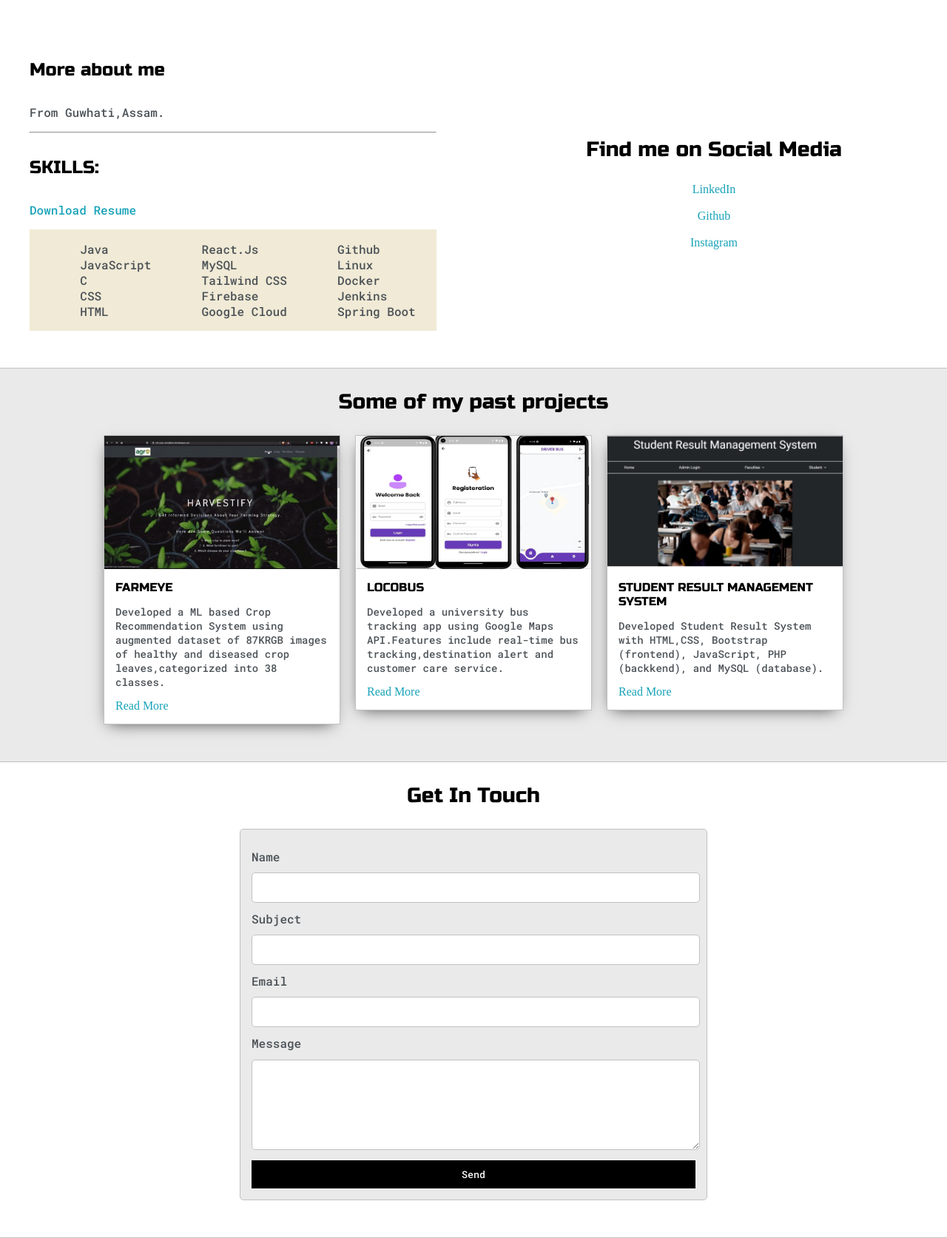
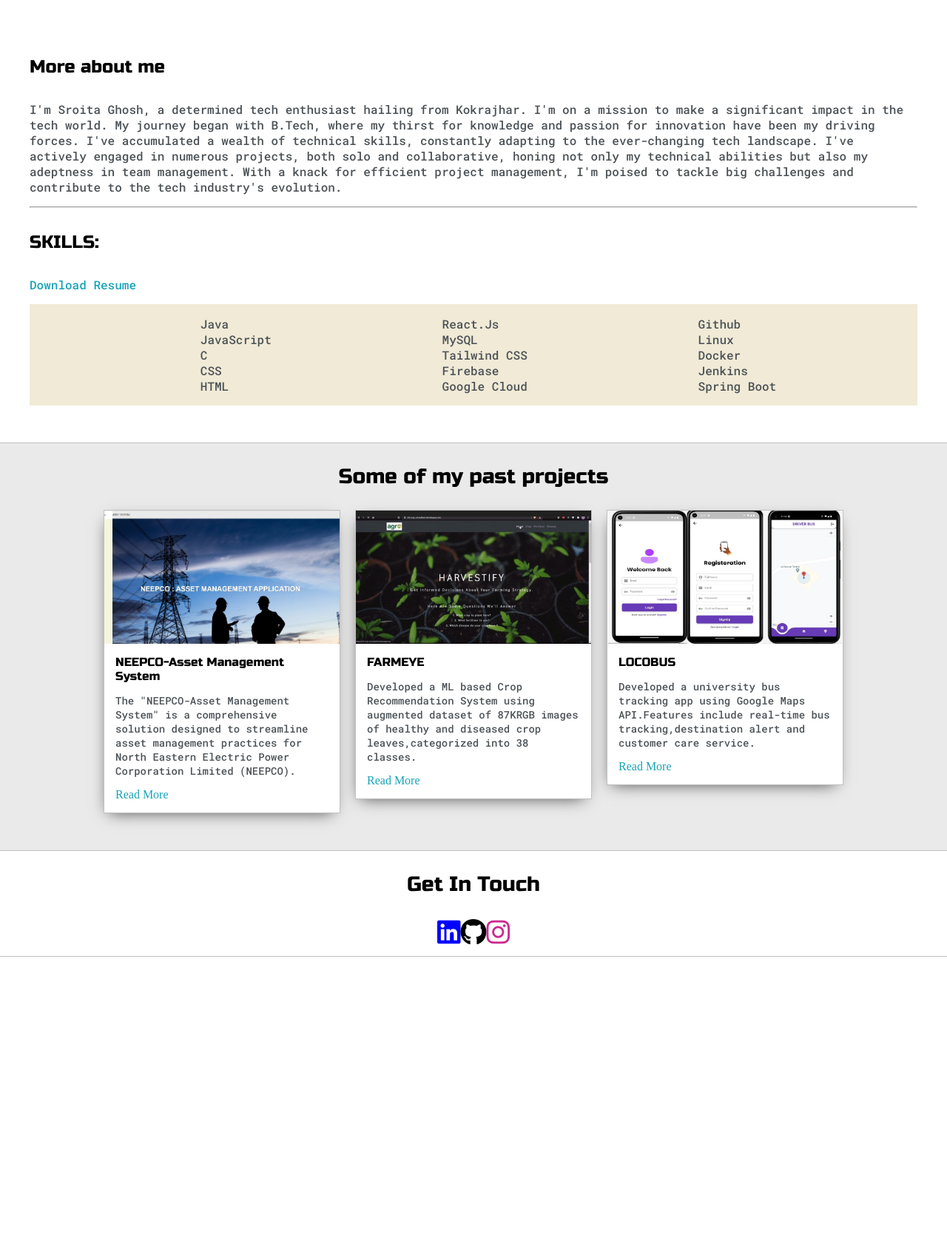
Before and after one commit to Sroitagh/sroita.github.io, a plain HTML site: page index.html in a window 1280 px wide. Shown: the part 700-2373 px from the top of the page at 74% size. After the commit the page ends 1993 px from the top, so only its background shows below. Drawn offline with Linux system fonts and the light colour scheme.

Commit message:
Feature: contact section updated

```diff
--- a/index.html
+++ b/index.html
@@ -8,10 +8,38 @@
 
 	<link href="https://fonts.googleapis.com/css2?family=Russo+One&display=swap" rel="stylesheet">
 
+	<link rel="stylesheet" href="https://cdnjs.cloudflare.com/ajax/libs/font-awesome/6.0.0-beta3/css/all.min.css">
+
 	<link href="https://fonts.googleapis.com/css2?family=Roboto+Mono:wght@500&family=Russo+One&display=swap" rel="stylesheet">
 
 	<link rel="stylesheet" type="text/css" href="default.css">
+
 	<link id="theme-style" rel="stylesheet" type="text/css" href="">
+
+	<style>
+        /* CSS for centering and enlarging the icons */
+        .icon-link {
+            display: flex;
+            justify-content: center;
+            align-items: center;
+            font-size: 36px; /* Adjust the font size to make the icons bigger */
+            margin: 10px; /* Add some margin for spacing between icons */
+        }
+		/* LinkedIn icon color */
+        .fab.fa-linkedin {
+            color: blue;
+        }
+
+        /* Instagram icon color */
+        .fab.fa-instagram {
+            color: rgb(205, 40, 145);
+        }
+
+        /* GitHub icon color */
+        .fab.fa-github {
+            color: black;
+        }
+    </style>
 </head>
 <body>
 
@@ -27,11 +55,7 @@
 
 					<!-- Link around dots-wrapper added after tutorial video -->
 					<a href="index.html">
-						<div class="dots-wrapper">
-							<div id="dot-1" class="browser-dot"></div>
-							<div id="dot-2" class="browser-dot"></div>
-							<div id="dot-3" class="browser-dot"></div>
-						</div>
+
 					</a>
 
 
@@ -83,7 +107,8 @@
 				<div class="about-me">
 					<h4>More about me</h4>
 
-					<p>From Guwhati,Assam.</p>
+					<p>
+						I'm Sroita Ghosh, a determined tech enthusiast hailing from Kokrajhar. I'm on a mission to make a significant impact in the tech world. My journey began with B.Tech, where my thirst for knowledge and passion for innovation have been my driving forces. I've accumulated a wealth of technical skills, constantly adapting to the ever-changing tech landscape. I've actively engaged in numerous projects, both solo and collaborative, honing not only my technical abilities but also my adeptness in team management. With a knack for efficient project management, I'm poised to tackle big challenges and contribute to the tech industry's evolution.</p>
                     <p></p>
 					<p></p>
 
@@ -124,17 +149,6 @@
 				</div>
 
 
-				<div class="social-links">
-
-					<h3>Find me on Social Media </h3>
-
-					<a target="_blank" href="https://www.linkedin.com/in/sroita-ghosh-242b3a1ab/">LinkedIn</a>
-					<br>
-					<a target="_blank" href="https://github.com/Sroitagh">Github</a>
-                    <br>
-					<a target="_blank" href="https://www.instagram.com/_sroita_gh/">Instagram</a>
-				</div>
-			</div>
 
 		</div>
 	</section>
@@ -144,6 +158,18 @@
 			<h3 style="text-align: center;">Some of my past projects</h3>
 
 			<div class="post-wrapper">
+
+				<div>
+					<div class="post">
+						<img class="thumbnail" src="images/front-AMS.jpg">
+						<div class="post-preview">
+							<h6 class="post-title">NEEPCO-Asset Management System</h6>
+							<p class="post-intro">The "NEEPCO-Asset Management System" is a comprehensive solution designed to streamline asset management practices for North Eastern Electric Power Corporation Limited (NEEPCO).</p>
+							<a href="NEEPCO.html">Read More</a>
+						</div>
+					</div>
+				</div>
+
 
 				<div>
 					<div class="post">
@@ -167,7 +193,7 @@
 					</div>
 				</div>
 
-				<div>
+				<!-- <div>
 					<div class="post">
 						<img class="thumbnail" src="images/SRMS-dash.png">
 						<div class="post-preview">
@@ -176,7 +202,7 @@
 							<a href="SRMS.html">Read More</a>
 						</div>
 					</div>
-				</div>
+				</div> -->
 
 			</div>
 		</div>
@@ -186,24 +212,21 @@
 		<div class="main-container">
 			<a href=""></a>
 			<h3 style="text-align: center;">Get In Touch</h3>
+			<a name="contact"></a>
+			<div class="icon-link">
+				<a href="https://www.linkedin.com/in/sroita-ghosh-242b3a1ab" target="_blank" rel="noopener noreferrer">
+					<i class="fab fa-linkedin"></i>
 
-			<form id="contact-form">
-				<a name="contact"></a>
+				</a>
 
-				<label>Name</label>
-				<input class="input-field" type="text" name="name">
+				<a href="https://github.com/Sroitagh" target="_blank" rel="noopener noreferrer">
+					<i class="fab fa-github"></i>
+				</a>
 
-				<label>Subject</label>
-				<input class="input-field" type="text" name="subject">
-
-				<label>Email</label>
-				<input class="input-field" type="text" name="email">
-
-				<label>Message</label>
-				<textarea class="input-field" name="message"></textarea>
-
-				<input id="submit-btn" type="submit" value="Send">
-			</form>
+				<a href="https://www.instagram.com/_sroita_gh/" target="_blank" rel="noopener noreferrer">
+					<i class="fab fa-instagram"></i>
+				</a>
+			</div>
 		</div>
 	</section>
 
```
Also changed, not shown: NEEPCO.html (added, +127 -0 lines), farmeye.html (+2 -0 lines), locobus.html (+4 -1 lines), default.css (line endings or trailing spaces), images/VIEW PAGE.gif (added), images/front-AMS.jpg (added), 4 other files.
